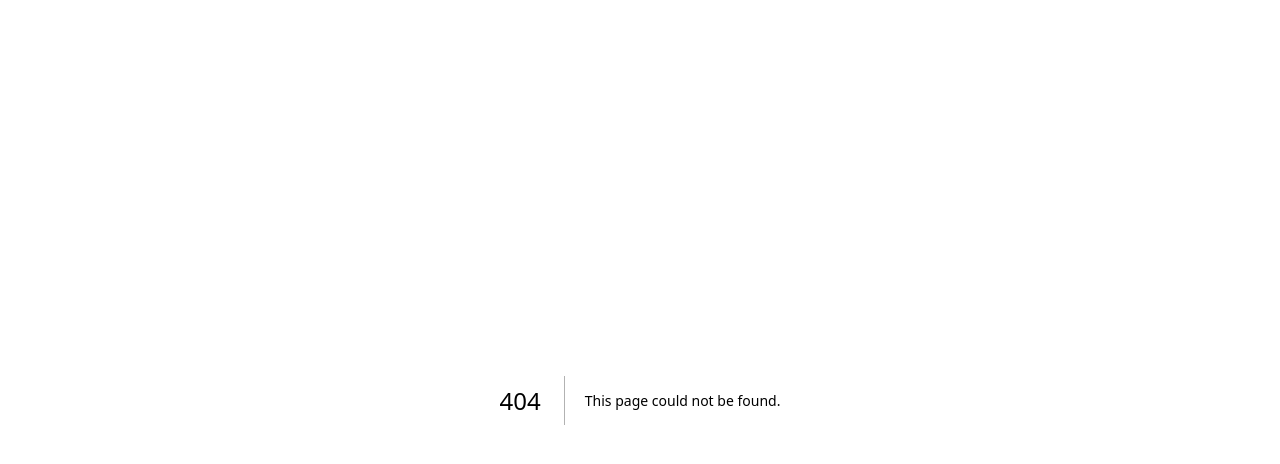
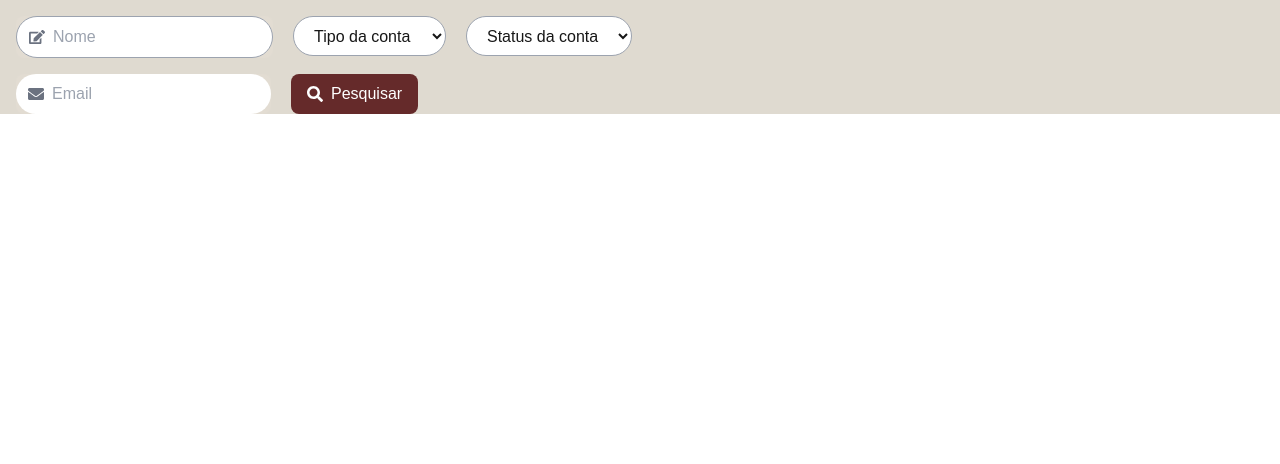
Before and after one commit to gstSenai/Projeto-Final-MI75, a Next.js app in the folder front-end-imobiliaria/: page /pageUsers in a window 1280 px wide. Before the commit this address had no page. Shown: the top 464 px of the page. Built offline with nearby package versions, Linux system fonts and the light colour scheme.

Commit message:
FormGereciamento
fiz o formulario

```diff
--- a/front-end-imobiliaria/package.json
+++ b/front-end-imobiliaria/package.json
@@ -11,7 +11,8 @@
   "dependencies": {
     "next": "^15.1.7",
     "react": "^19.0.0",
-    "react-dom": "^19.0.0"
+    "react-dom": "^19.0.0",
+    "react-icons": "^5.5.0"
   },
   "devDependencies": {
     "@eslint/eslintrc": "^3",
--- a/front-end-imobiliaria/src/app/formUsuario/page.tsx
+++ /dev/null
@@ -1,10 +0,0 @@
-import { ButtonFormularioUser } from "@/components/ButtonFormularioUser";
-import { InputFormulario } from "@/components/formularioInput"
-
-export default function FormularioUsuario () {
-    return (
-        <div className="bg-bege">
-            <InputFormulario/>
-        </div>
-    )
-}
--- a/front-end-imobiliaria/src/app/page.tsx
+++ b/front-end-imobiliaria/src/app/page.tsx
@@ -4,8 +4,8 @@ import Link from "next/link";
 export default function Home() {
   return (
     <div>
-      <Link href={'/formUsuario'} >
-        Formulario Cadastro
+      <Link href={'/pageUsers'} >
+        Gerenciamento usuários
       </Link>
     </div>
   );
--- /dev/null
+++ b/front-end-imobiliaria/src/app/pageUsers/page.tsx
@@ -0,0 +1,10 @@
+//import { PageUsuarios } from "@/components/gerenciamentoUsuario"
+import { Formulario } from "@/components/FormGerenciamento"
+
+export default function gerenciamentoUsers(){
+    return (
+        <div className="bg-bege">
+            <Formulario/>
+        </div>
+    )
+}
--- /dev/null
+++ b/front-end-imobiliaria/src/components/FormGerenciamento/index.tsx
@@ -0,0 +1,47 @@
+"use client";
+
+import { FaSearch, FaEdit, FaEnvelope } from "react-icons/fa";
+
+export function Formulario() {
+    return (
+        <div>
+            <div className="flex p-4 gap-5">
+                <div className="flex flex-wrap items-center gap-3 bg-[#E2DCD2] rounded-lg">
+                    <div className="flex items-center border border-gray-400 bg-white rounded-full px-3 py-2">
+                        <FaEdit className="text-gray-500 mr-2" />
+                        <input type="text" placeholder="Nome" className="bg-transparent outline-none" />
+                    </div>
+                </div>
+
+                <select className="border border-gray-400 bg-white rounded-full px-4 py-2 outline-none h-[40px]">
+                    <option>Tipo da conta</option>
+                    <option>Cliente</option>
+                    <option>Administrador</option>
+                    <option>Corretor</option>
+                </select>
+
+                <select className="border border-gray-400 bg-white rounded-full px-4 py-2 outline-none h-[40px]">
+                    <option>Status da conta</option>
+                    <option>Ativa</option>
+                    <option>Inativa</option>
+                    <option>Bloqueada</option>
+                </select>
+            </div>
+
+            <div className="flex gap-5">
+                <div className="flex flex-wrap items-center ml-4 gap-3 bg-[#E2DCD2] rounded-lg">
+                    <div className="flex items-center border-gray-400 bg-white rounded-full px-3 py-2">
+                        <FaEnvelope className="text-gray-500 mr-2" />
+                        <input type="email" placeholder="Email" className="bg-transparent outine-none" />
+                    </div>
+                </div>
+
+                <button className="flex items-center gap-2 bg-[#652A2A] text-white px-4 py-2 roundede-full rounded-lg">
+                    <FaSearch />
+                    Pesquisar
+                </button>
+            </div>
+        </div>
+
+    )
+}
--- /dev/null
+++ b/front-end-imobiliaria/src/components/gerenciamentoUsuario/index.tsx
@@ -0,0 +1,81 @@
+"use client";
+
+import { useState } from "react";
+
+export function PageUsuarios() {
+  const [usuarios, setUsuarios] = useState([
+    { nome: "Rodrigo", email: "Rodrigo2023amandoDacunh..", status: "Ativa", tipo: "Cliente" },
+    { nome: "Matheus", email: "MatheusLucas@gmail.com", status: "Inativa", tipo: "Cliente" },
+    { nome: "Kauan", email: "KauanPedroSodaSilva@gmail.com", status: "Bloqueado", tipo: "Corretor" },
+    { nome: "Luana", email: "LuanaSantana@gmail.com", status: "Desativada", tipo: "Editor" },
+    { nome: "Gustavo", email: "dalsantoGustavo@gmail.com", status: "Ativa", tipo: "Administrador" },
+    { nome: "José", email: "JoseAmado@gmail.com", status: "Bloqueada", tipo: "Cliente" },
+  ]);
+
+  return (
+    <div className="min-h-screen bg-gray-200 p-6">
+      <div className="max-w-5xl mx-auto bg-white p-6 rounded-lg shadow-md">
+        <h1 className="text-2xl font-bold mb-4">Gerenciamento de Usuários</h1>
+
+        {/* Filtros */}
+        <div className="flex flex-wrap gap-2 mb-4">
+          <input type="text" placeholder="Nome" className="border p-2 rounded w-1/3" />
+          <input type="text" placeholder="Email" className="border p-2 rounded w-1/3" />
+          <select className="border p-2 rounded w-1/6">
+            <option>Tipo da conta</option>
+            <option>Cliente</option>
+            <option>Administrador</option>
+            <option>Corretor</option>
+          </select>
+          <select className="border p-2 rounded w-1/6">
+            <option>Status da conta</option>
+            <option>Ativa</option>
+            <option>Inativa</option>
+            <option>Bloqueada</option>
+          </select>
+          <button className="bg-red-600 text-white px-4 py-2 rounded">🔍 Pesquisar</button>
+        </div>
+
+        {/* Tabela */}
+        <div className="overflow-x-auto">
+          <table className="w-full border-collapse border border-gray-300">
+            <thead>
+              <tr className="bg-red-800 text-white">
+                <th className="border p-2">Nome</th>
+                <th className="border p-2">E-mail</th>
+                <th className="border p-2">Status de conta</th>
+                <th className="border p-2">Tipo da Conta</th>
+                <th className="border p-2">Ações</th>
+              </tr>
+            </thead>
+            <tbody>
+              {usuarios.map((user, index) => (
+                <tr key={index} className="text-center">
+                  <td className="border p-2">{user.nome}</td>
+                  <td className="border p-2">{user.email}</td>
+                  <td className="border p-2">{user.status}</td>
+                  <td className="border p-2">{user.tipo}</td>
+                  <td className="border p-2">
+                    {user.status === "Bloqueado" || user.status === "Bloqueada" ? (
+                      <button className="bg-green-600 text-white px-4 py-1 rounded">Desbloquear</button>
+                    ) : (
+                      <button className="bg-red-600 text-white px-4 py-1 rounded">Bloquear</button>
+                    )}
+                  </td>
+                </tr>
+              ))}
+            </tbody>
+          </table>
+        </div>
+
+        {/* Botões de Ação */}
+        <div className="flex gap-2 mt-4">
+          <button className="bg-green-600 text-white px-4 py-2 rounded">➕ Adicionar</button>
+          <button className="bg-red-600 text-white px-4 py-2 rounded">🗑️ Remover</button>
+          <button className="bg-gray-700 text-white px-4 py-2 rounded">✏️ Editar</button>
+          <button className="bg-black text-white px-4 py-2 rounded">💬 Mensagem</button>
+        </div>
+      </div>
+    </div>
+  );
+}
```
Also changed, not shown: 1 other file (tests, documents, lock files or other folders).
